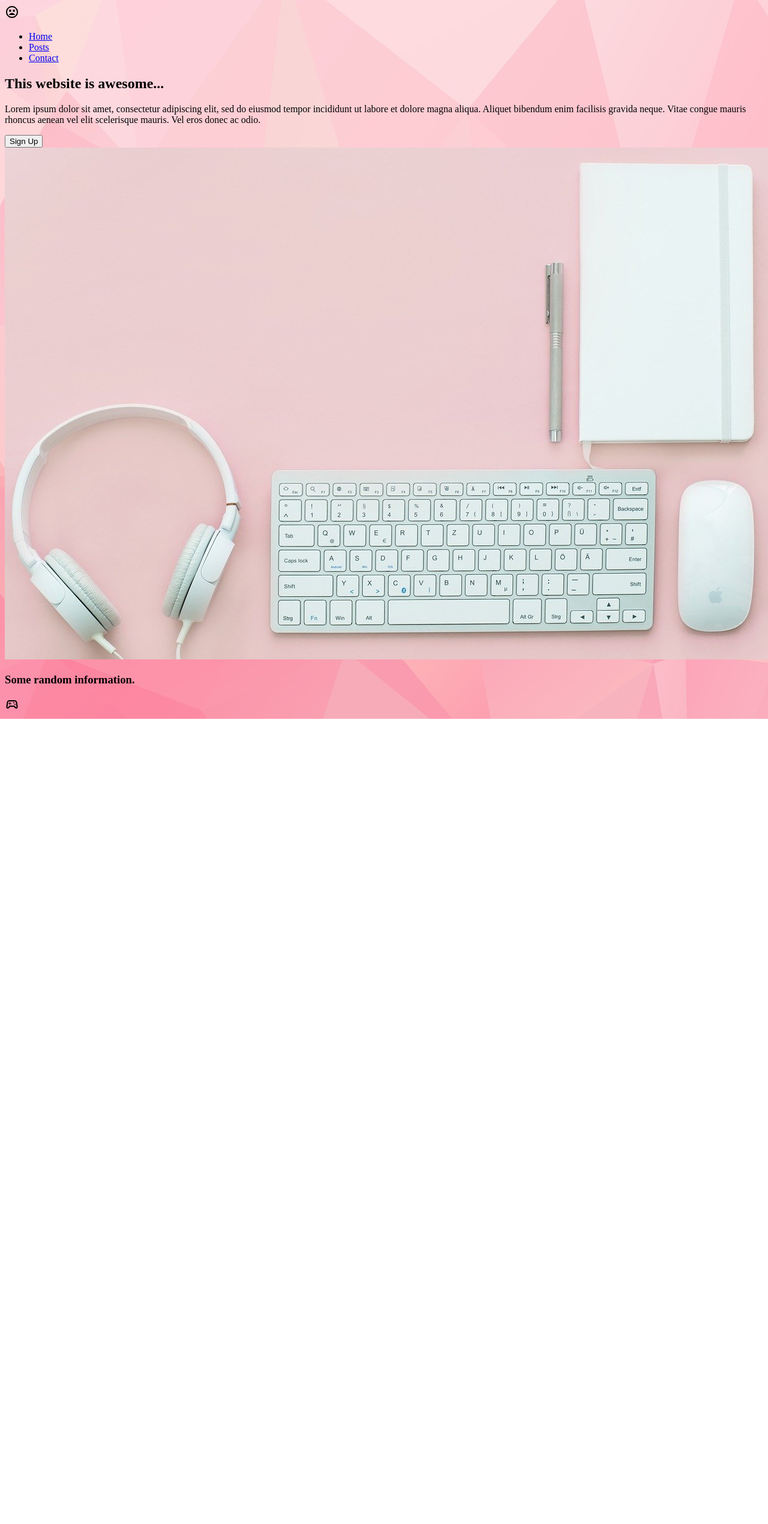
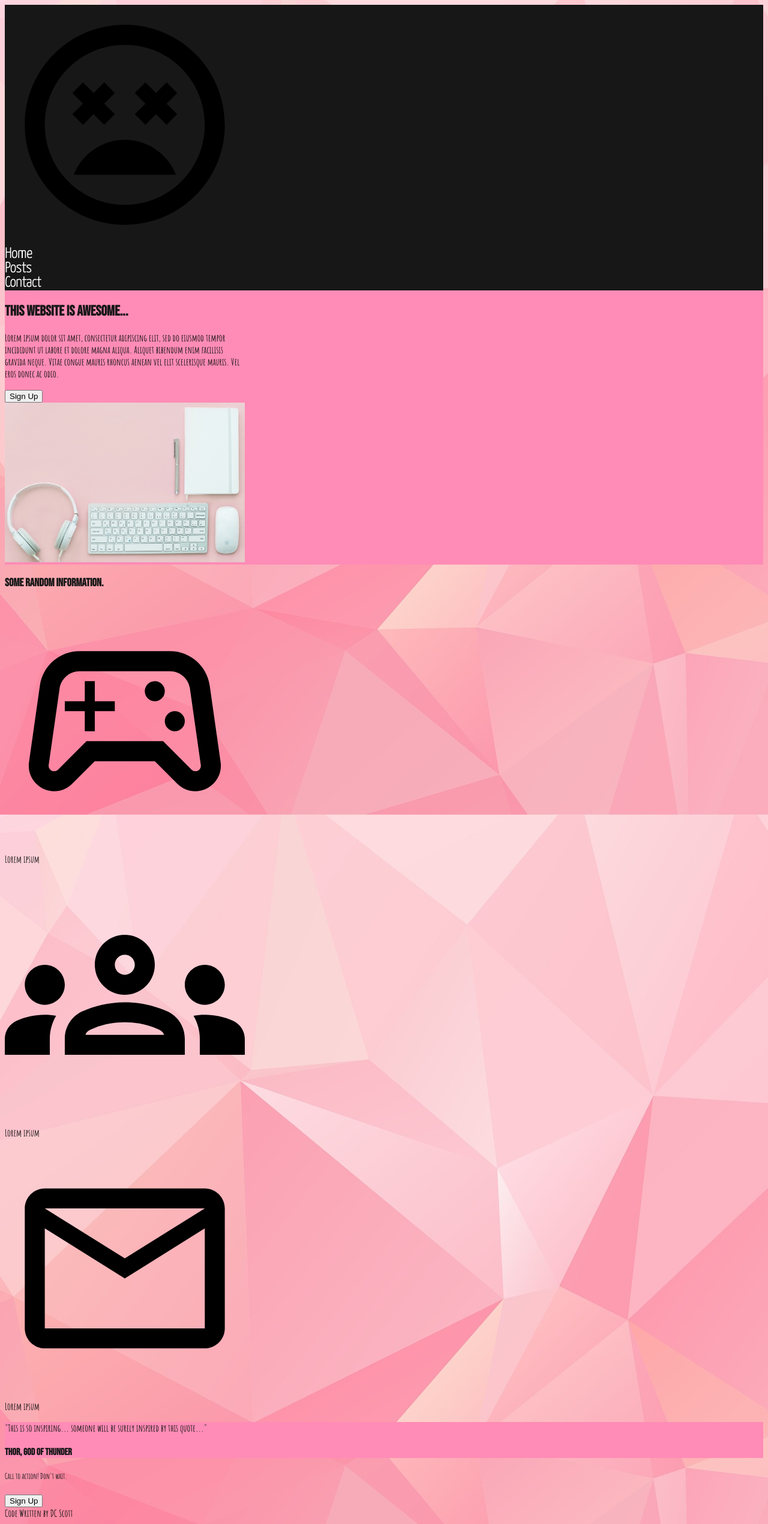
Before and after one commit to dcscottwritescode/landingpage-op, a plain HTML site: page index.html in a window 1280 px wide. Shown: the whole page at 60% size. Before the commit the page ends 1198 px from the top, so only its background shows below. Drawn offline with Linux system fonts and the light colour scheme.

Commit message:
HTML/CSS finished. Refer to this push to restart.

```diff
--- a/index.html
+++ b/index.html
@@ -17,7 +17,7 @@
                 <li><a href="google.com">Contact</a></li>
             </ul>
         </div>
-        <div class="toppage">
+        <div class="heading">
             <div class="signup">
                 <h2>This website is awesome...</h2>
                 <p>Lorem ipsum dolor sit amet, consectetur adipiscing elit, sed do eiusmod tempor incididunt ut
@@ -34,8 +34,29 @@
         <div class="itembox">
             <div class="item">
                 <img src="./icons/sports_esports_black_24dp.svg" alt="Gaming Icon">
+                <p>Lorem ipsum</p>
             </div>
+            <div class="item">
+                <img src="./icons/groups_black_24dp.svg" alt="">
+                <p>Lorem ipsum</p>
+            </div>
+            <div class="item">
+                <img src="./icons/email_black_24dp.svg" alt="">
+                <p>Lorem ipsum</p>
+            </div>
+        <div class="quote">
+            <p>"This is so inspiring... someone will be surely inspired by this quote..."</p>
+            <h4>Thor, God of Thunder</h4>
         </div>
+        </div>
+    </div>
+        <div class="calltoaction">
+            <h5>Call to action! Don't wait.</h5>
+            <p></p>
+            <button>Sign Up</button>
+        </div>
+        <footer class="footer">Code Written by DC Scott</footer>
+
     </div>
 </body>
 </html>
--- a/style.css
+++ b/style.css
@@ -1,5 +1,61 @@
 @import url('https://fonts.googleapis.com/css2?family=Amatic+SC:wght@700&family=Bebas+Neue&family=Fredoka+One&family=Yanone+Kaffeesatz:wght@200&display=swap');
+
+html {
+    box-sizing: border-box;
+}
 
 body {
     background-image: url(./img/pink.jpg);
+    font-family: 'Amatic SC', cursive;
+    color: #171717;
 }
+
+.navbar {
+    background-color: #171717;
+}
+
+.header {
+    background-color: #ff8cb6;
+}
+
+.logo {
+    font-family: 'Fredoka One', cursive;
+    color: #ffffff;
+}
+
+.links {
+    font-family: 'Yanone Kaffeesatz', sans-serif;
+    font-size: 24px;
+    font-weight: 600;
+}
+
+.heading,
+img {
+    width: 400px;
+}
+
+.quote {
+    background-color: #ff8cb6;
+}
+
+.calltoaction {
+
+}
+
+h2, h3, h4 {
+    font-family: 'Bebas Neue', cursive;
+}
+
+ul {
+    padding: 0;
+    margin: 0;
+}
+
+li {
+    list-style: none;
+}
+
+a {
+    text-decoration: none;
+    color: #ffffff;
+}
```
